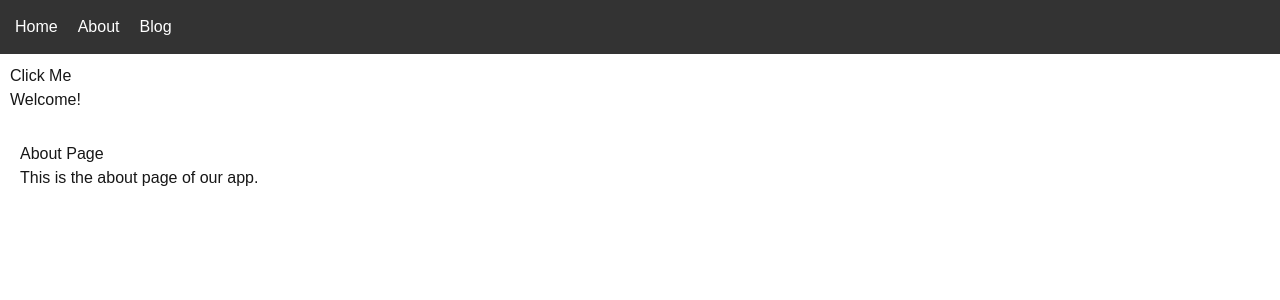
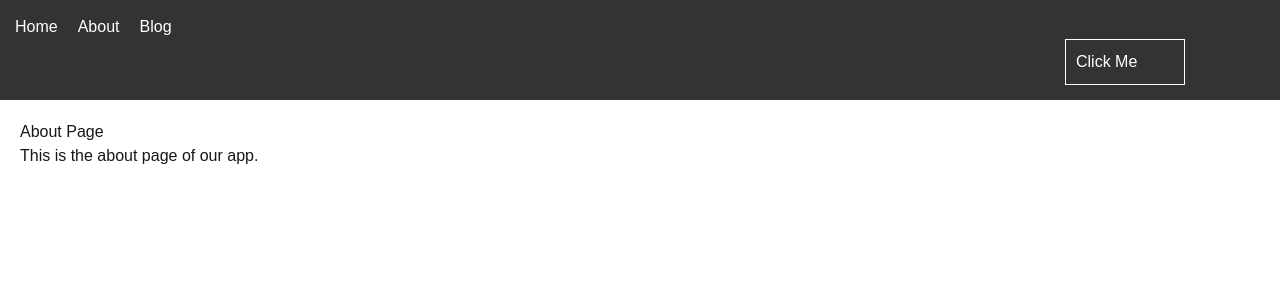
Before and after one commit to Anousha-Ahmed/NextJs-Learning, a Next.js app in the folder my-app/: page /about in a window 1280 px wide. Shown: the top 300 px of the page. Built offline with nearby package versions, Linux system fonts and the light colour scheme.

Commit message:
Add styling in navbar

```diff
--- a/my-app/app/components/Navbar.js
+++ b/my-app/app/components/Navbar.js
@@ -4,20 +4,40 @@ import Link from "next/link";
 import { useState } from "react";
 
 export default function Navbar() {
-  const [message, setMessage] = useState("Welcome!");
+  const [message, setMessage] = useState("");
 
   return (
     <>
-      <nav style={{ background: "#333", padding: "15px" }}>
-        <Link href="/" style={{ marginRight: "20px", color: "white" }}>Home</Link>
-        <Link href="/about" style={{ marginRight: "20px", color: "white" }}>About</Link>
-        <Link href="/blog" style={{ color: "white" }}>Blog</Link>
+      <nav style={{ background: "#333", padding: "15px", color: "white" }}>
+        <Link href="/" style={{ marginRight: "20px", color: "white" }}>
+          Home
+        </Link>
+
+        <Link href="/about" style={{ marginRight: "20px", color: "white" }}>
+          About
+        </Link>
+
+        <Link href="/blog" style={{ color: "white" }}>
+          Blog
+        </Link>
+
+        <div
+          style={{
+            width: "120px",
+            border: "1px solid white",
+            padding: "10px",
+            display: "inline-block",
+            marginLeft: "1050px",
+            verticalAlign: "middle",
+          }}
+        >
+          <button onClick={() => setMessage("Welcome")}>
+            Click Me
+          </button>
+
+          <p>{message}</p>
+        </div>
       </nav>
-
-      <div style={{ padding: "10px" }}>
-        <button onClick={() => setMessage("You clicked the button!")}>Click Me</button>
-        <p>{message}</p>
-      </div>
     </>
   );
 }
```
